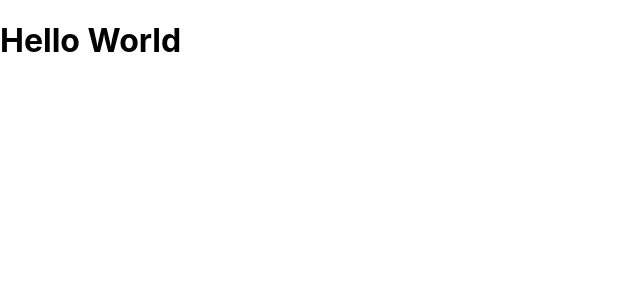
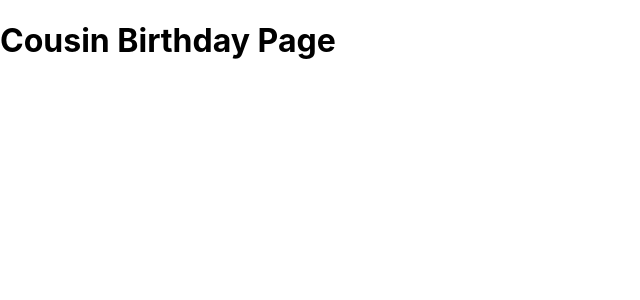
Before and after one commit to gmmoose20/react-projects, a React (Create React App) app in the folder birthday-reminder/: page /couzbirthday in a window 1280 px wide. Shown: the top 300 px of the page, without its empty margins (0-640 px from the left). Built offline with nearby package versions, Linux system fonts and the light colour scheme.

Commit message:
✨ added components ✨

```diff
--- a/birthday-reminder/package.json
+++ b/birthday-reminder/package.json
@@ -8,6 +8,7 @@
     "@testing-library/user-event": "^12.8.3",
     "react": "^17.0.2",
     "react-dom": "^17.0.2",
+    "react-router-dom": "^6.0.2",
     "react-scripts": "4.0.3",
     "web-vitals": "^1.1.2"
   },
--- a/birthday-reminder/src/App.js
+++ b/birthday-reminder/src/App.js
@@ -1,8 +1,20 @@
+import React from "react";
+import Home from "./components/Home";
+import { BrowserRouter as Router, Routes, Route } from "react-router-dom";
+import Couzdetails from "./components/Couzdetails";
+import Couzbirthday from "./components/Couzbirthday";
+import Error from "./components/Error";
+
 const App = () => {
   return (
-    <div className="App">
-      <h1>Hello World</h1>
-    </div>
+    <Router>
+      <Routes>
+        <Route path="/" element={<Home />} />
+        <Route path="/couzdetails" element={<Couzdetails />} />
+        <Route path="/couzbirthday" element={<Couzbirthday />} />
+        <Route path="*" element={<Error />} />
+      </Routes>
+    </Router>
   );
 };
 
--- /dev/null
+++ b/birthday-reminder/src/components/Couzbirthday.js
@@ -0,0 +1,11 @@
+import React from "react";
+
+const Couzbirthday = () => {
+  return (
+    <div>
+      <h1>Cousin Birthday Page</h1>
+    </div>
+  );
+};
+
+export default Couzbirthday;
--- /dev/null
+++ b/birthday-reminder/src/components/Couzdetails.js
@@ -0,0 +1,11 @@
+import React from "react";
+
+const Couzdetails = () => {
+  return (
+    <div>
+      <h1>Cousin Details</h1>
+    </div>
+  );
+};
+
+export default Couzdetails;
--- /dev/null
+++ b/birthday-reminder/src/components/Error.js
@@ -0,0 +1,11 @@
+import React from "react";
+
+const Error = () => {
+  return (
+    <div>
+      <h1>Error Page</h1>
+    </div>
+  );
+};
+
+export default Error;
--- /dev/null
+++ b/birthday-reminder/src/components/Home.js
@@ -0,0 +1,11 @@
+import React from "react";
+
+const Home = () => {
+  return (
+    <div>
+      <h1>Home Page</h1>
+    </div>
+  );
+};
+
+export default Home;
```
Also changed, not shown: 1 other file (tests, documents, lock files or other folders).
